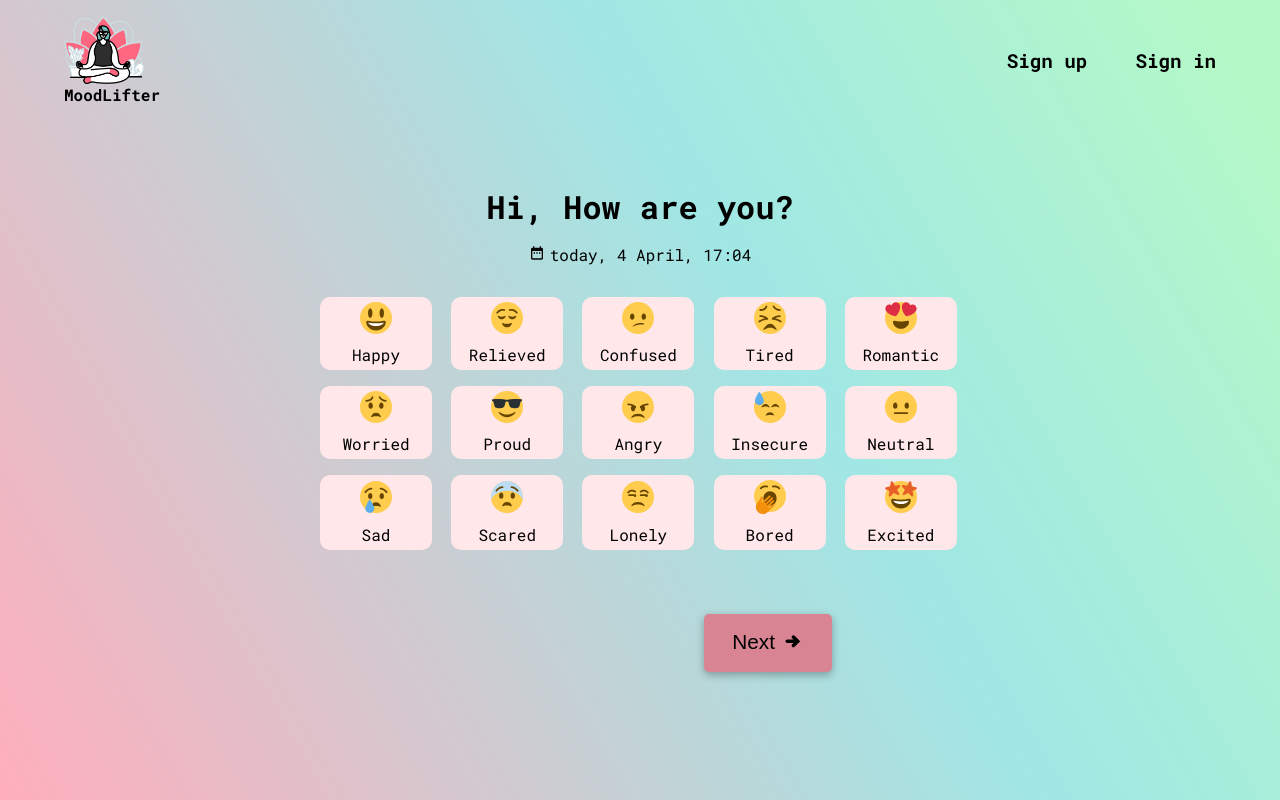
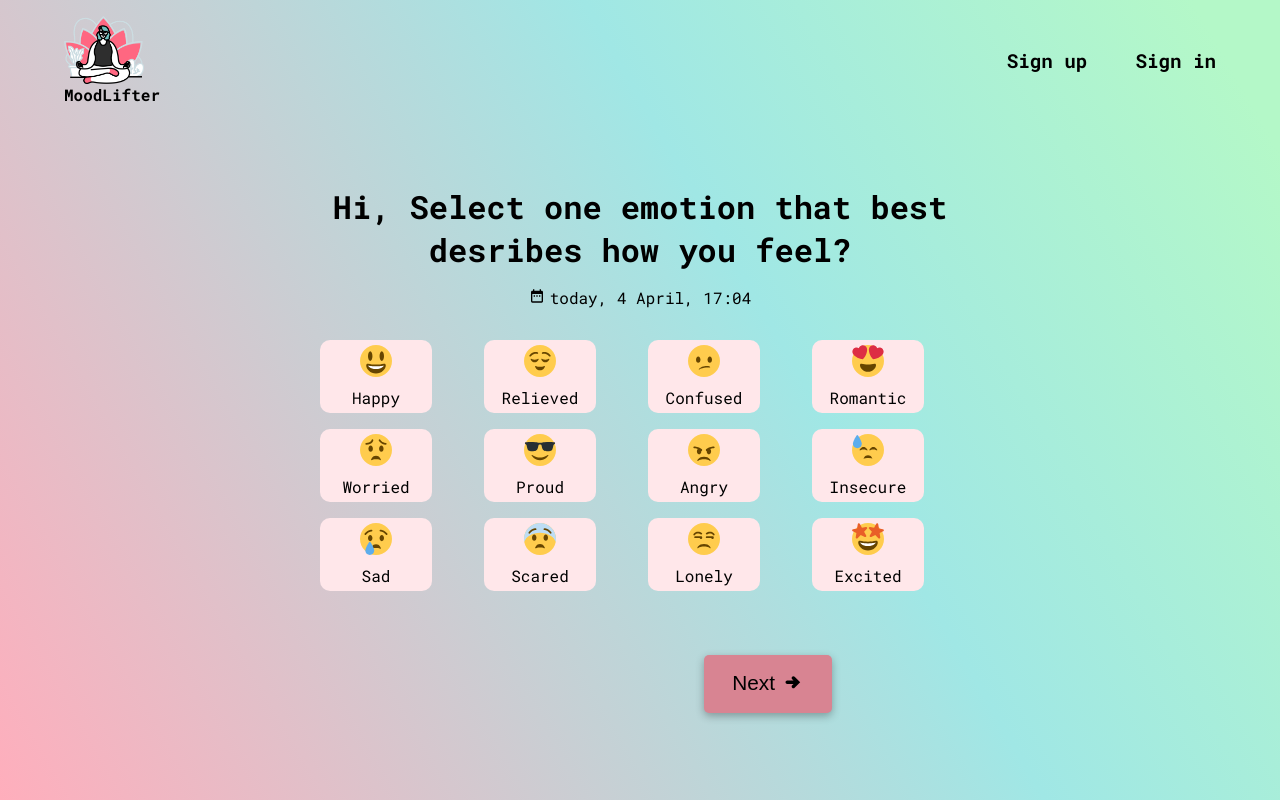
Before and after one commit to hannah68/MoodLifter, a React (Create React App) app: page /feeling in a window 1280 px wide. Built offline with nearby package versions, Linux system fonts and the light colour scheme.

Commit message:
remove unnecessary feeling

```diff
--- a/src/client/components/Emoji.tsx
+++ b/src/client/components/Emoji.tsx
@@ -5,18 +5,17 @@ import "../styles/feeling.css";
 
 interface EmojiProps {
 	emj: EmojiType;
-	feeling: Array<string>;
 	setFeeling: (target: Array<string>) => void;
 }
 
 const Emoji = (props: EmojiProps) => {
-    const {emj, feeling, setFeeling} = props;
+    const {emj, setFeeling} = props;
 	const [changeColor, setchangeColor] = useState(false);
 
 	const clickEmojiHandler = (emj: EmojiType) => {
 		const feelingName = emj.label;
-		setFeeling([...feeling, feelingName]);
-		setchangeColor(true);
+		setFeeling([feelingName]);
+		setchangeColor(!changeColor);
 	}
 
 	return (
--- a/src/client/data/emoji.ts
+++ b/src/client/data/emoji.ts
@@ -1,68 +1,55 @@
 export interface EmojiType {
-    label: string,
-    img: string
+	label: string;
+	img: string;
 }
 
 export const emojis: EmojiType[] = [
 	{
-        label: 'Happy',
-        img: './assets/images/happy.svg'
+		label: "Happy",
+		img: "./assets/images/happy.svg",
 	},
 	{
-        label: 'Relieved',
-        img: './assets/images/relieved.svg'
+		label: "Relieved",
+		img: "./assets/images/relieved.svg",
 	},
 	{
-        label: 'Confused',
-        img: './assets/images/confused.svg'
+		label: "Confused",
+		img: "./assets/images/confused.svg",
 	},
 	{
-        label: 'Tired',
-        img: './assets/images/tired.svg'
+		label: "Romantic",
+		img: "./assets/images/romance.svg",
 	},
 	{
-        label: 'Romantic',
-        img: './assets/images/romance.svg'
+		label: "Worried",
+		img: "./assets/images/worried.svg",
 	},
 	{
-        label: 'Worried',
-        img: './assets/images/worried.svg'
+		label: "Proud",
+		img: "./assets/images/proud.svg",
 	},
 	{
-        label: 'Proud',
-        img: './assets/images/proud.svg'
+		label: "Angry",
+		img: "./assets/images/angry.svg",
 	},
 	{
-        label: 'Angry',
-        img: './assets/images/angry.svg'
+		label: "Insecure",
+		img: "./assets/images/insecure.svg",
 	},
 	{
-        label: 'Insecure',
-        img: './assets/images/insecure.svg'
+		label: "Sad",
+		img: "./assets/images/sad.svg",
 	},
 	{
-        label: 'Neutral',
-        img: './assets/images/neutral.svg'
+		label: "Scared",
+		img: "./assets/images/fear.svg",
 	},
 	{
-        label: 'Sad',
-        img: './assets/images/sad.svg'
+		label: "Lonely",
+		img: "./assets/images/lonely.svg",
 	},
 	{
-        label: 'Scared',
-        img: './assets/images/fear.svg'
+		label: "Excited",
+		img: "./assets/images/excited.svg",
 	},
-    {
-        label: 'Lonely',
-        img: './assets/images/lonely.svg'
-    },
-    {
-        label: 'Bored',
-        img: './assets/images/bored.svg'
-    },
-    {
-        label: 'Excited',
-        img: './assets/images/excited.svg'
-    },
-
-]
+];
--- a/src/client/pages/Feeling.tsx
+++ b/src/client/pages/Feeling.tsx
@@ -61,7 +61,7 @@ const Feeling = (props: IFeelingProps) => {
 
 	return (
 		<form className="feeling-bottom" onSubmit={submitFeelingFormHandler}>
-			<h1>Hi, How are you?</h1>
+			<h1>Hi, Select one emotion that best desribes how you feel?</h1>
 			<p className="feeling-date">
 				<span>
 					<MdDateRange />
@@ -75,7 +75,6 @@ const Feeling = (props: IFeelingProps) => {
 							key={index}
 							emj={emj}
 							setFeeling={setFeeling}
-							feeling={feeling}
 						/>
 					);
 				})}
--- a/src/client/styles/feeling.css
+++ b/src/client/styles/feeling.css
@@ -37,7 +37,7 @@
 
 .emoji-list {
 	display: grid;
-	grid-template-columns: repeat(5, 1fr);
+	grid-template-columns: repeat(4, 1fr);
 	gap: 1rem;
 	text-align: center;
 	margin: 2rem 0;
```
Also changed, not shown: src/server/data/feeling.ts (+0 -8 lines). Lines whose indentation alone changed are shown as unchanged.
